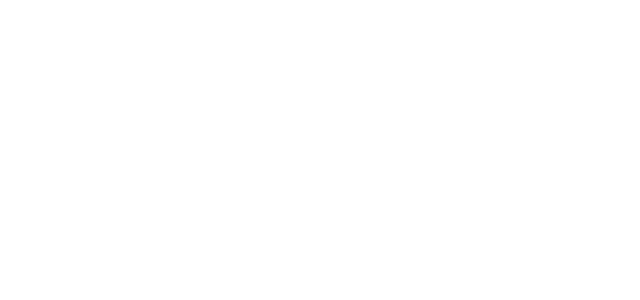
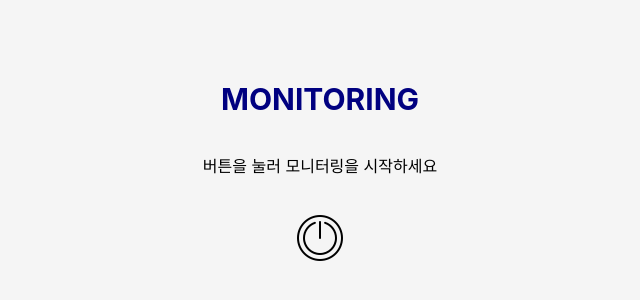
Before and after one commit to DriveGuard-capstone/drive-guard, a React (Create React App) app: page /StartPage in a window 1280 px wide. Shown: the part 102-402 px from the top of the page, without its empty margins (320-960 px from the left). Built offline with nearby package versions, Linux system fonts and the light colour scheme.

Commit message:
minsu first commit

```diff
--- a/src/App.js
+++ b/src/App.js
@@ -12,7 +12,7 @@
         <Route path='/' element={<MainPage />}/>
         <Route path='/login' element={<Login />}/>
         <Route path='/register' element={<Register />} />
-        <Route path='/startpage' element={<StartPage />} />
+        <Route path='/StartPage' element={<StartPage />} />
       </Routes>
 
     </div>
--- a/src/pages/StartPage.jsx
+++ b/src/pages/StartPage.jsx
@@ -1,11 +1,107 @@
-import React from 'react'
+import React, { useRef, useState } from 'react';
+import cameraButtonImage from '../ms_image/cameraButtonImage.png';
 
 const StartPage = () => {
+  const videoRef = useRef(null);
+  const [isMonitoring, setIsMonitoring] = useState(false);
+  const [stream, setStream] = useState(null); // 스트림을 별도로 상태로 관리
+
+  const toggleMonitoring = async () => {
+    if (isMonitoring) {
+      // 카메라 종료
+      if (stream) {
+        const tracks = stream.getTracks();
+        tracks.forEach(track => track.stop());
+        setStream(null); // 스트림을 null로 설정
+      }
+      videoRef.current.srcObject = null; // 카메라 실행중 버튼을 눌러 종료하면 비디오 요소에서 스트림 제거
+      setIsMonitoring(false);
+    } else {
+      // 카메라 시작
+      try {
+        const newStream = await navigator.mediaDevices.getUserMedia({ video: true });
+        videoRef.current.srcObject = newStream;
+        setStream(newStream); // 새로운 스트림을 상태에 저장
+        setIsMonitoring(true);
+      } catch (error) {
+        console.error('Camera Error', error);
+      }
+    }
+  };
+
   return (
-    <div>
+    <div style={styles.container}>
+      {isMonitoring && (
+        <div style={styles.recordingContainer}>
+          <div style={styles.redCircle}></div>
+          <p style={styles.monitoringText}>RECORDING</p>
+        </div>
+      )}
+      <h1 style={styles.mainText}>MONITORING</h1>
+      <p>버튼을 눌러 모니터링을 시작하세요</p>
+      <button onClick={toggleMonitoring} style={styles.button}>
+        <img
+          src={cameraButtonImage}
+          alt="Camera Toggle"
+        />
+      </button>
+      <video ref={videoRef} autoPlay style={styles.video} />
+    </div>
+  );
+};
 
-    </div>
-  )
-}
+const styles = {
+  container: {
+    display: 'flex',
+    flexDirection: 'column',
+    justifyContent: 'center',
+    alignItems: 'center',
+    height: '100vh',
+    backgroundColor: '#f5f5f5',
+    position: 'relative',
+  },
+  recordingContainer: {
+    display: 'flex',
+    alignItems: 'center',
+    position: 'absolute', // 절대 위치로 설정
+    top: '0', // 원하는 위치 조정
+    left: '50%', // 중앙 정렬
+    transform: 'translateX(-50%)', // 수평 중앙 정렬
+    zIndex: 1, // 다른 요소 위에 표시되도록 설정
+  },
+  mainText: {
+    fontSize: '30px',
+    color: '#000080',
+  },
+  monitoringText: {
+    fontSize: '15px',
+    color: 'red',
+    marginLeft: '5px',
+  },
+  button: {
+    width: 'auto',
+    height: 'auto',
+    cursor: 'pointer',
+    border: 'none',
+    borderRadius: '5px',
+    padding: 0, // padding 없애기
+    background: 'transparent', // 배경 없애기
+    marginTop: '20px', // 버튼과 텍스트 사이 간격 조정
+  },
+  redCircle: {
+    width: '10px',
+    height: '10px',
+    borderRadius: '50%',
+    backgroundColor: 'red',
+    marginRight: '5px', // 원과 텍스트 사이의 간격
+  },
+  video: {
+    marginTop: '20px',
+    width: '80%',
+    maxWidth: '500px',
+    borderRadius: '10px',
+    height: 'auto'
+  },
+};
 
-export default StartPage
+export default StartPage;
```
Also changed, not shown: src/ms_image/cameraButtonImage.png (added).
